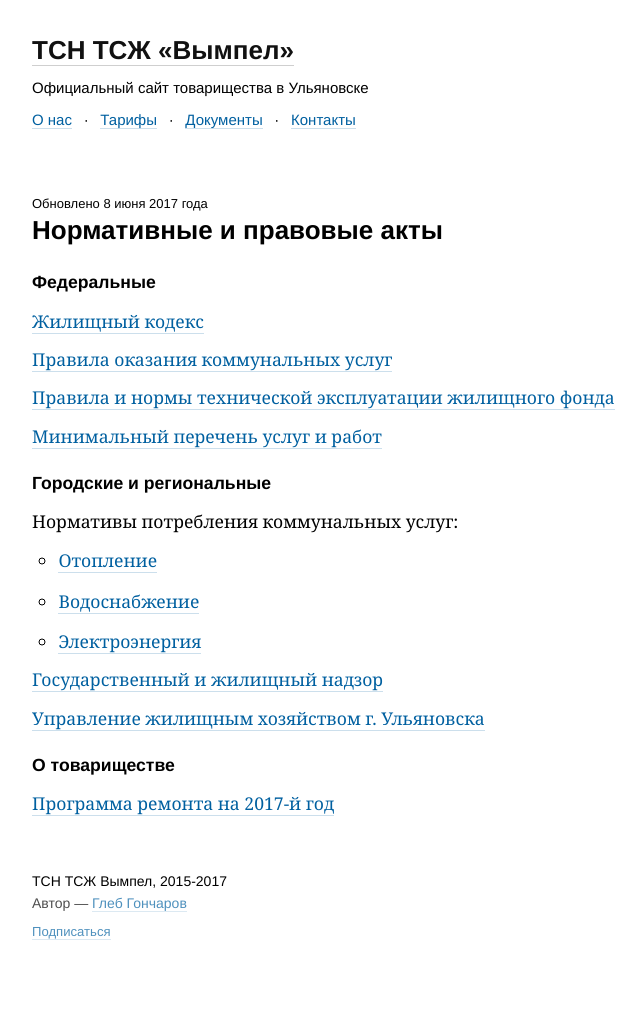
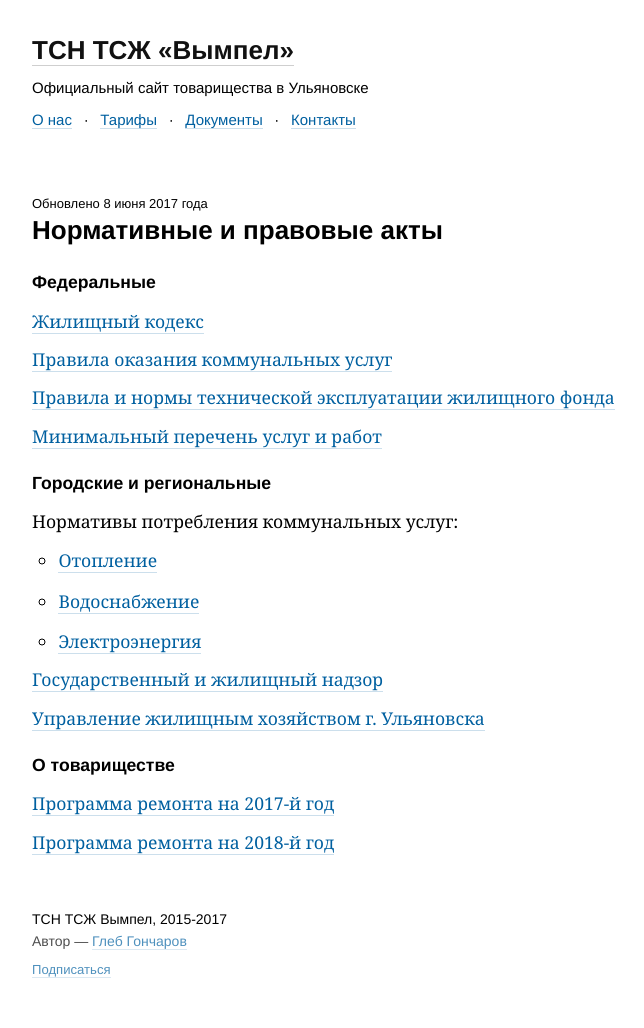
Before and after one commit to gongled/vympel, a Jekyll site: the page built from _pages/docs.md, in a window 1280 px wide. Shown: the whole page, without its empty margins (108-752 px from the left). Built offline with Jekyll 4.4.1, drawn with Linux system fonts in a browser that asks for light colours; before the commit the page ends 990 px from its top, so only the background shows below that.

Commit message:
Добавление программы текущего ремонта на 2018 год

```diff
--- a/_pages/docs.md
+++ b/_pages/docs.md
@@ -28,3 +28,5 @@ updated: 2017-06-08
 #### О товариществе
 
 [Программа ремонта на 2017-й год](/docs/company/Программа_текущего_ремонта_на_2017.pdf)
+
+[Программа ремонта на 2018-й год](/docs/company/Программа_текущего_ремонта_на_2018.pdf)
```
Also changed, not shown: 1 other file.
